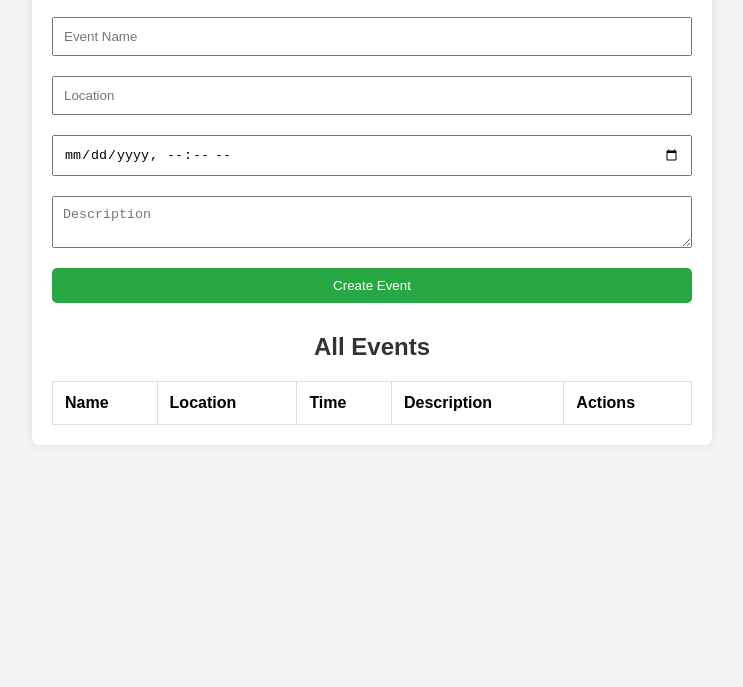
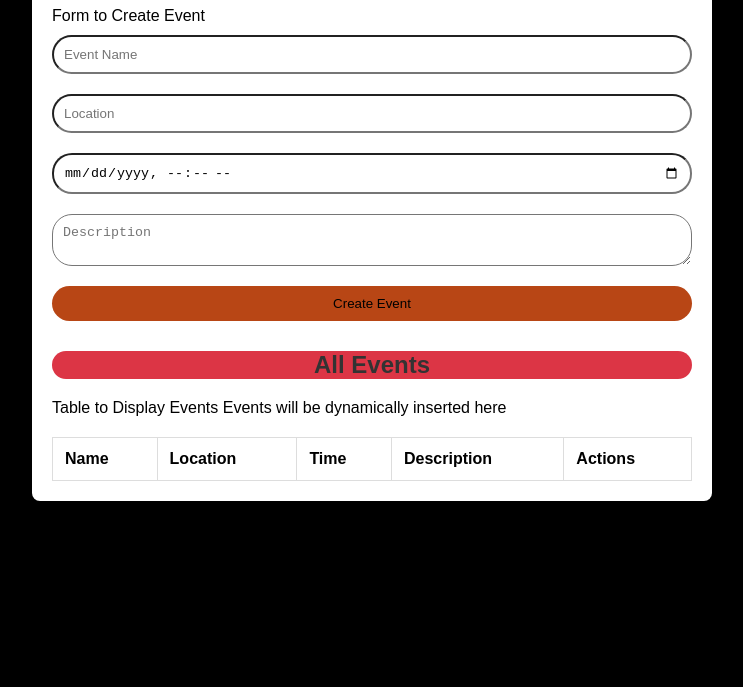
Before and after one commit to Krishna27S/EVENTS-API, a website: page public/index.html in a window 1280 px wide. Shown: the part 113-800 px from the top of the page, without its empty margins (268-1011 px from the left). Drawn offline with Linux system fonts and the light colour scheme; no server answers.

Commit message:
Initial commit for event management API

```diff
--- a/package.json
+++ b/package.json
@@ -13,6 +13,7 @@
   "dependencies": {
     "body-parser": "^1.20.3",
     "dotenv": "^16.4.5",
+    "events-api": "file:",
     "express": "^4.21.0",
     "mongoose": "^8.7.0"
   },
--- a/public/index.html
+++ b/public/index.html
@@ -10,7 +10,7 @@
     <div class="container">
         <h1>Event Management</h1>
 
-        <!-- Form to Create Event -->
+         Form to Create Event
         <form id="event-form">
             <input type="text" id="name" placeholder="Event Name" required>
             <input type="text" id="location" placeholder="Location" required>
@@ -20,7 +20,7 @@
         </form>
 
         <h2>All Events</h2>
-        <!-- Table to Display Events -->
+         Table to Display Events
         <table id="event-table">
             <thead>
                 <tr>
@@ -32,7 +32,7 @@
                 </tr>
             </thead>
             <tbody>
-                <!-- Events will be dynamically inserted here -->
+                Events will be dynamically inserted here
             </tbody>
         </table>
     </div>
--- a/public/styles.css
+++ b/public/styles.css
@@ -1,6 +1,6 @@
-body {
+ body {
     font-family: Arial, sans-serif;
-    background-color: #f4f4f4;
+    background-color: #000000;
     margin: 0;
     padding: 0;
 }
@@ -17,16 +17,21 @@ body {
 h1, h2 {
     text-align: center;
     color: #333;
+    background-color: #dc3545;
+    border-radius: 20px;
+
 }
 
 form {
     display: flex;
     flex-direction: column;
+    border-radius: 8px;
 }
 
 form input, form textarea, form button {
     padding: 10px;
     margin: 10px 0;
+    border-radius: 20px
 }
 
 table {
@@ -46,8 +51,8 @@ th, td {
 
 button {
     padding: 10px;
-    background-color: #28a745;
-    color: white;
+    background-color: #b84615;
+    color: rgb(0, 0, 0);
     border: none;
     cursor: pointer;
     border-radius: 5px;
@@ -58,7 +63,7 @@ button.delete {
 }
 
 button.edit {
-    background-color: #ffc107;
+    background-color: #1edc31;
 }
 
 button:hover {
```
Also changed, not shown: 2 other files.
